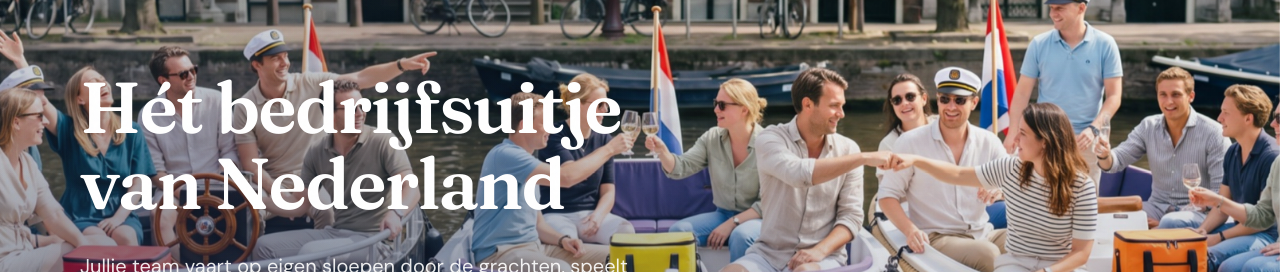
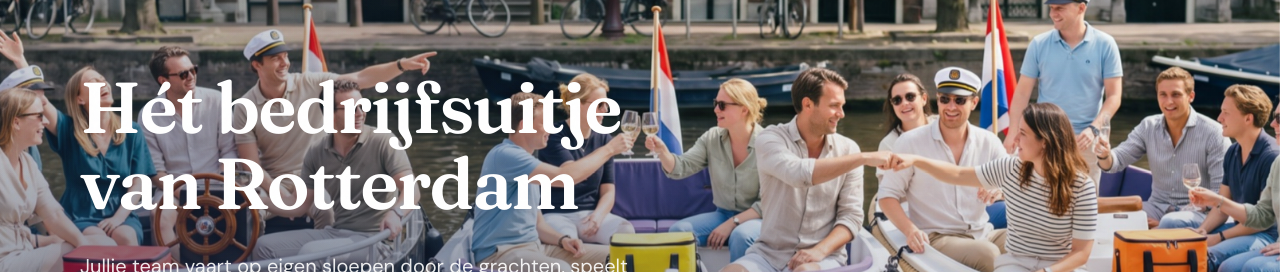
Before and after one commit to ramon-commits/sloepenspel-amsterdam, a Next.js app: page / in a window 1280 px wide. Shown: the part 233-505 px from the top of the page. Built offline with nearby package versions, Linux system fonts and the light colour scheme; no server answers.

Commit message:
admin: update Headline (content/pages/index.ts)

```diff
--- a/content/pages/index.ts
+++ b/content/pages/index.ts
@@ -2,7 +2,7 @@
 
 export const homePage = {
   hero: {
-    headline: "Hét bedrijfsuitje van Nederland",
+    headline: "Hét bedrijfsuitje van Rotterdam",
     subheadline:
       "Jullie team vaart op eigen sloepen door de grachten, speelt interactieve opdrachten en ontdekt het échte Amsterdam. Alles in één onvergetelijke middag.",
     primaryCta: "Vraag een offerte aan",
```
